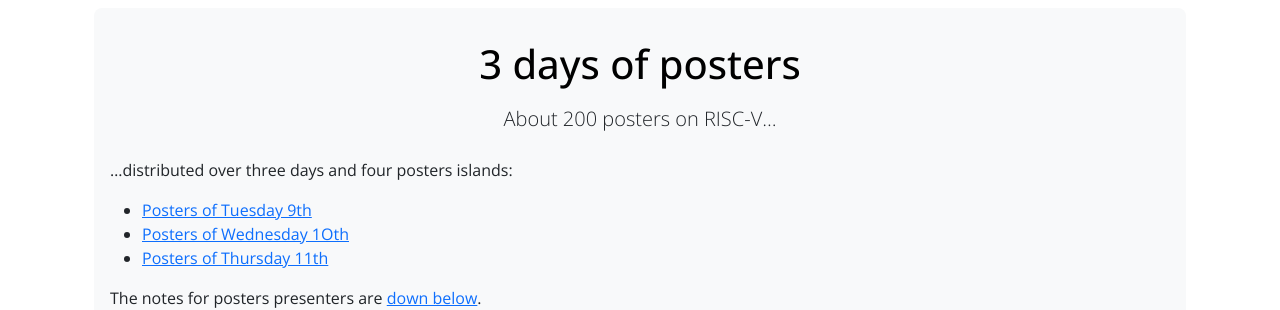
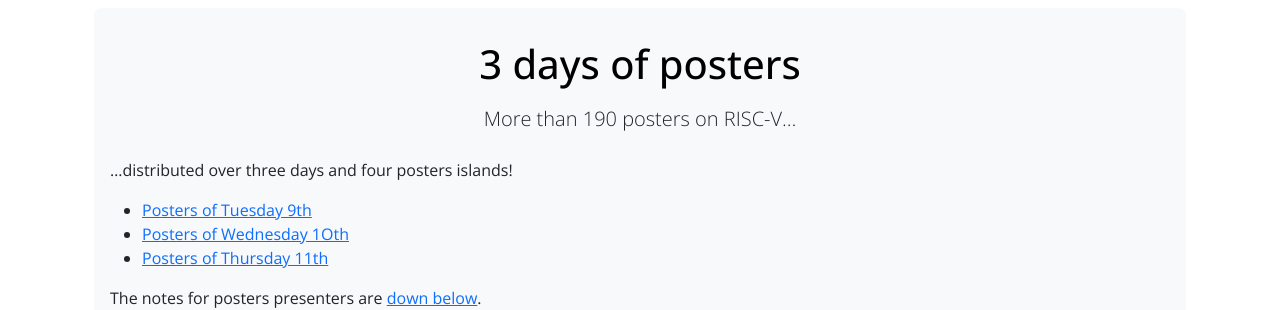
Before and after one commit to riscv-europe/summit-website-development, a Jekyll site: the page built from summit/2026/posters.md, in a window 1280 px wide and 900 px high, scrolled down 347 px. Shown: the part 155-465 px from the top of the window. Built offline with Jekyll 4.4.1, drawn with Linux system fonts in a browser that asks for light colours.

Commit message:
Fix: improve wording.

```diff
--- a/summit/2026/posters.md
+++ b/summit/2026/posters.md
@@ -11,11 +11,11 @@
 
 {% include jumboboxstart.html
     title = "3 days of posters"
-    lead =  "About 200 posters on RISC-V..."
+    lead =  "More than 190 posters on RISC-V&hellip;"
 	id =    "summary"
 %}
 
-...distributed over three days and four posters islands:
+&hellip;distributed over three days and four posters islands!
  - <a href="#Tue">Posters of Tuesday 9th</a>
  - <a href="#Wed">Posters of Wednesday 1Oth</a>
  - <a href="#Thu">Posters of Thursday 11th</a>
```
